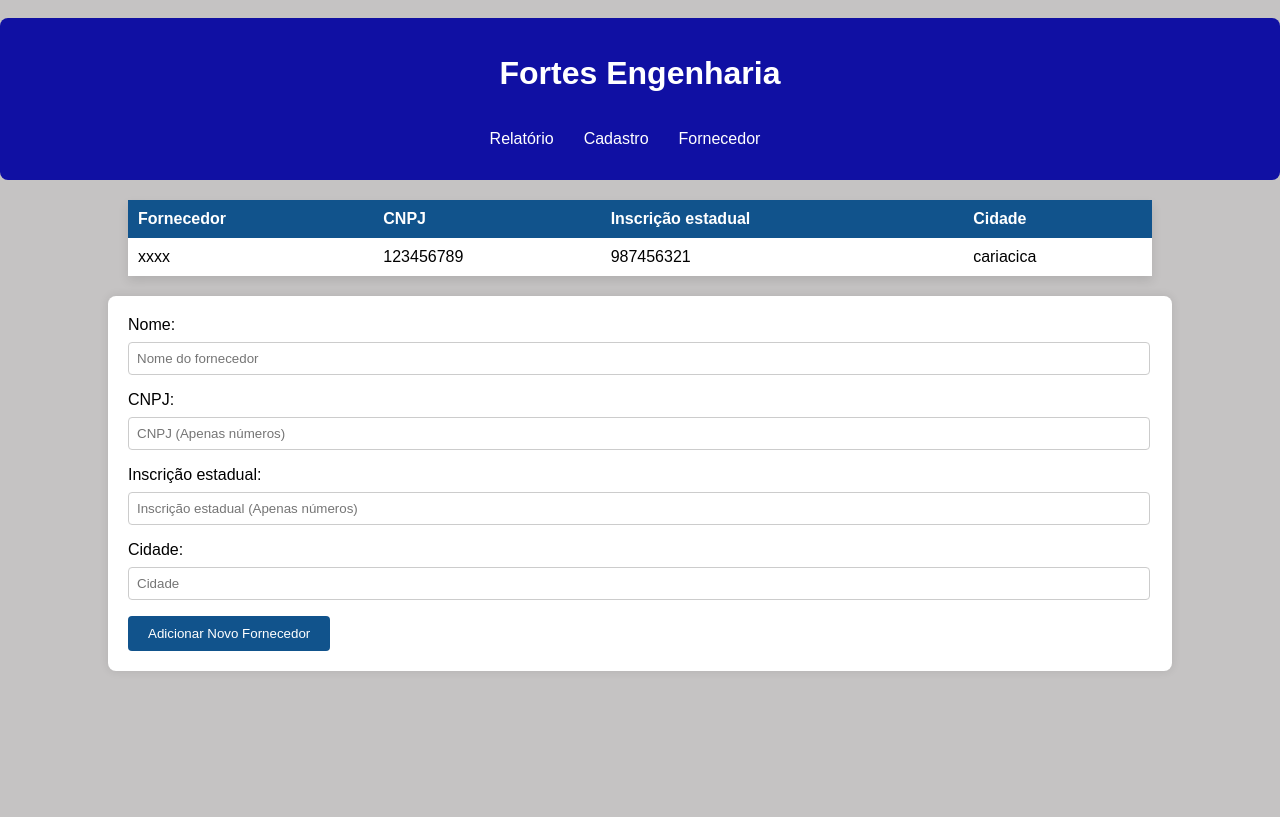
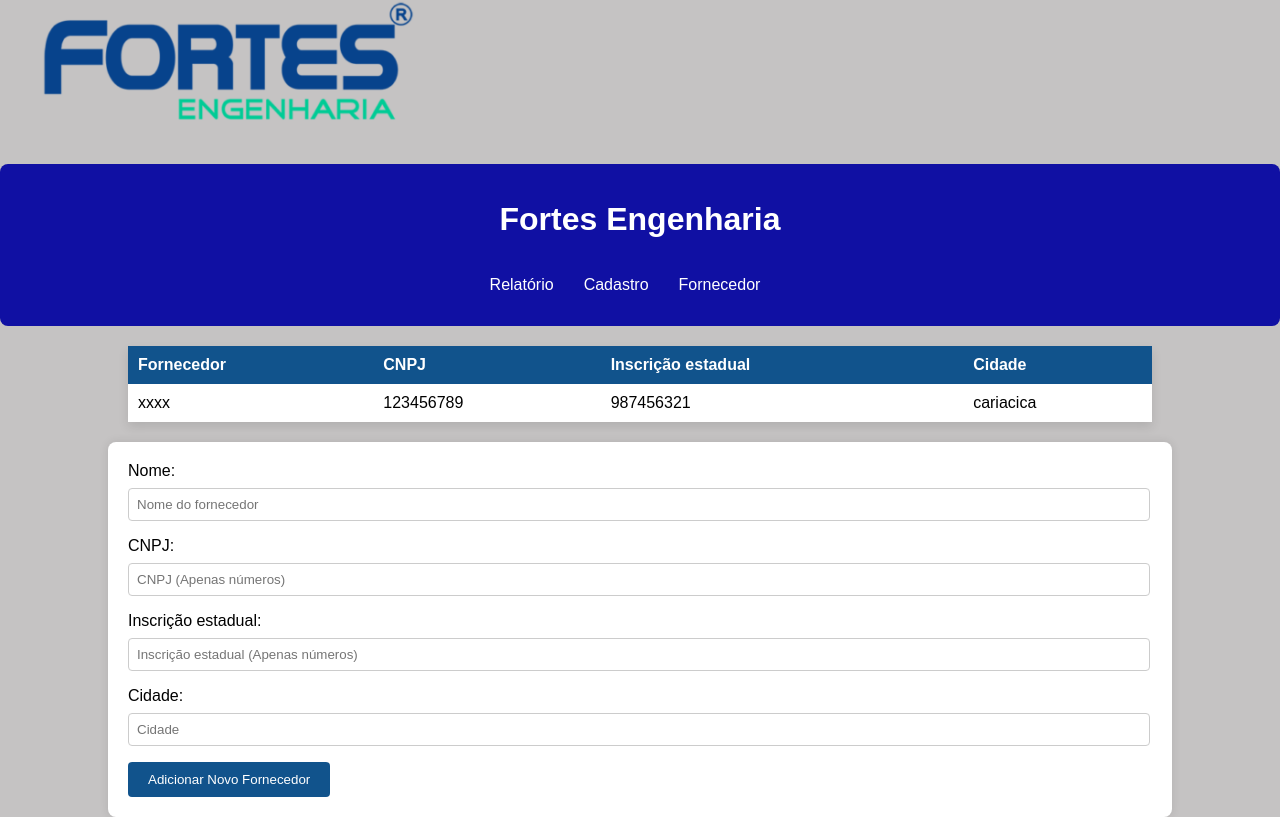
Before and after one commit to gprezotti/Fortes-Engenharia, a plain HTML site: page fornecedores/Fornecedores.html in a window 1280 px wide. Drawn offline with Linux system fonts and the light colour scheme.

Commit message:
Update Fornecedores.html

```diff
--- a/fornecedores/Fornecedores.html
+++ b/fornecedores/Fornecedores.html
@@ -8,7 +8,7 @@
 </head>
 <body>
     <div class="logo">
-        <img src="FORTES.png" alt="">
+        <img src="../FORTES.png" alt="">
       </div>
 
       <header>
```
